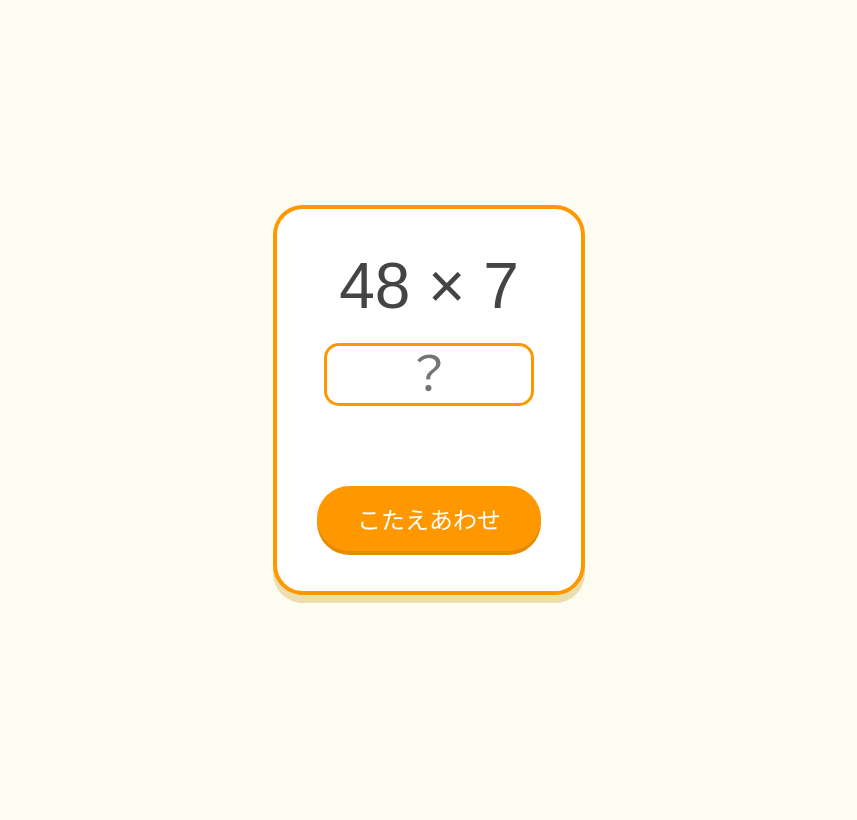
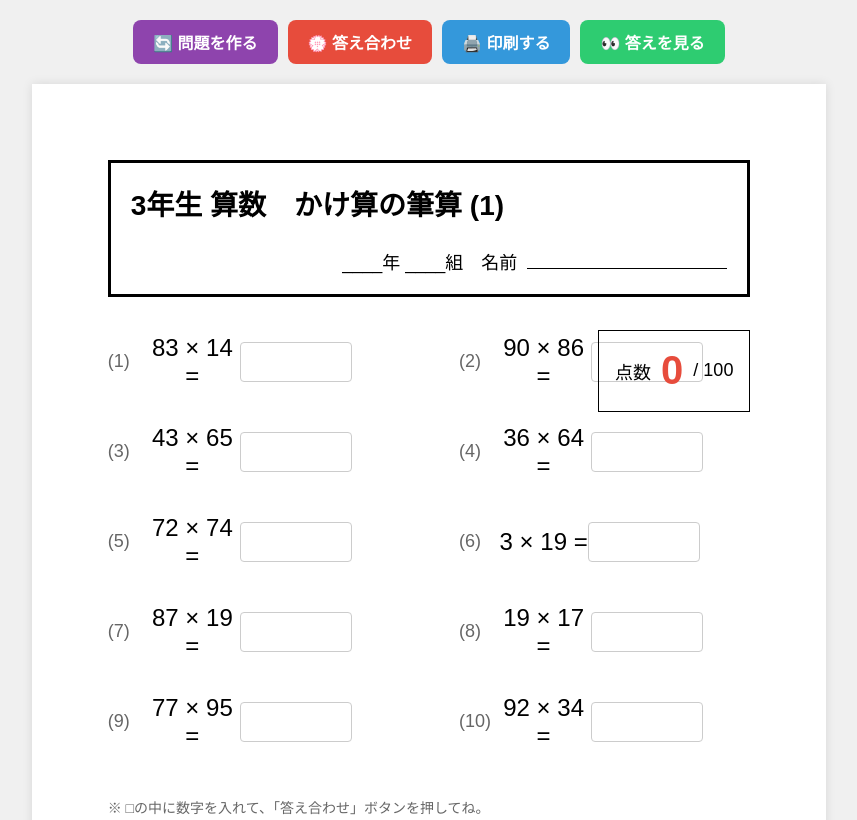
Before and after one commit to kuboT-21/Math, a plain HTML site: page index.html in a window 1280 px wide. Shown: the top 820 px of the page, without its empty margins (211-1068 px from the left). Drawn offline with Linux system fonts and the light colour scheme; a web font is replaced by a local one.

Commit message:
Add files via upload

```diff
--- a/index.html
+++ b/index.html
@@ -2,66 +2,253 @@
 <html lang="ja">
 <head>
     <meta charset="UTF-8">
-    <title>2けたのかけざん練習</title>
-    <link href="https://fonts.googleapis.com/css2?family=Zen+Maru+Gothic:wght@700&display=swap" rel="stylesheet">
+    <meta name="viewport" content="width=device-width, initial-scale=1.0">
+    <title>3年生 算数 かけざんプリント</title>
+    <link href="https://fonts.googleapis.com/css2?family=Zen+Maru+Gothic:wght@500;700&display=swap" rel="stylesheet">
     <style>
-        body { font-family: 'Zen Maru Gothic', sans-serif; background-color: #fdfcf0; display: flex; justify-content: center; align-items: center; height: 100vh; margin: 0; }
-        .box { background: white; padding: 40px; border-radius: 30px; box-shadow: 0 8px 0 #eddeaf; text-align: center; border: 4px solid #ff9800; }
-        .q { font-size: 4rem; margin-bottom: 20px; color: #444; }
-        input { font-family: 'Zen Maru Gothic', sans-serif; font-size: 3rem; width: 200px; text-align: center; border: 3px solid #ccc; border-radius: 15px; outline: none; }
-        input:focus { border-color: #ff9800; }
-        #feedback { font-size: 2.5rem; height: 60px; margin-top: 20px; font-weight: bold; }
-        .maru { color: #f44336; }
-        .batsu { color: #2196f3; }
-        button { font-family: 'Zen Maru Gothic', sans-serif; font-size: 1.5rem; background: #ff9800; color: white; border: none; padding: 15px 40px; border-radius: 50px; cursor: pointer; box-shadow: 0 4px 0 #e68a00; }
-        button:active { transform: translateY(4px); box-shadow: none; }
+        /* 基本設定 */
+        body {
+            font-family: 'Zen Maru Gothic', sans-serif;
+            background-color: #f0f0f0;
+            margin: 0;
+            padding: 20px;
+            display: flex;
+            flex-direction: column;
+            align-items: center;
+        }
+
+        /* 上部ボタンエリア（印刷時は非表示） */
+        .menu-bar {
+            display: flex;
+            gap: 10px;
+            margin-bottom: 20px;
+        }
+        .btn {
+            cursor: pointer;
+            border: none;
+            border-radius: 8px;
+            padding: 10px 20px;
+            color: white;
+            font-size: 16px;
+            font-weight: bold;
+            display: flex;
+            align-items: center;
+            gap: 5px;
+            transition: opacity 0.2s;
+        }
+        .btn:hover { opacity: 0.8; }
+        .btn-new     { background-color: #8e44ad; } /* 紫 */
+        .btn-check   { background-color: #e74c3c; } /* 赤 */
+        .btn-print   { background-color: #3498db; } /* 青 */
+        .btn-show    { background-color: #2ecc71; } /* 緑 */
+
+        /* プリント用紙エリア */
+        .sheet {
+            background-color: white;
+            width: 210mm; /* A4サイズ相当 */
+            min-height: 297mm;
+            padding: 20mm;
+            box-sizing: border-box;
+            box-shadow: 0 0 10px rgba(0,0,0,0.1);
+            position: relative;
+        }
+
+        /* ヘッダー部分（タイトルと名前欄） */
+        .header-box {
+            border: 3px solid black;
+            padding: 20px;
+            margin-bottom: 30px;
+            position: relative;
+        }
+        .title {
+            font-size: 28px;
+            font-weight: bold;
+            margin: 0 0 20px 0;
+        }
+        .name-area {
+            text-align: right;
+            font-size: 18px;
+        }
+        .name-line {
+            display: inline-block;
+            width: 200px;
+            border-bottom: 1px solid black;
+            margin-left: 10px;
+            height: 25px;
+        }
+
+        /* 点数ボックス */
+        .score-box {
+            position: absolute;
+            right: 20mm;
+            top: 65mm;
+            border: 1px solid black;
+            width: 150px;
+            height: 80px;
+            display: flex;
+            align-items: center;
+            justify-content: center;
+            font-size: 18px;
+        }
+        .score-val {
+            font-size: 40px;
+            color: #e74c3c;
+            margin: 0 10px;
+            font-weight: bold;
+        }
+
+        /* 問題エリア */
+        .questions-grid {
+            display: grid;
+            grid-template-columns: 1fr 1fr;
+            gap: 40px 60px;
+            margin-top: 40px;
+        }
+        .q-item {
+            display: flex;
+            align-items: center;
+            font-size: 24px;
+            height: 50px;
+        }
+        .q-num {
+            width: 40px;
+            font-size: 18px;
+            color: #666;
+        }
+        .q-text {
+            flex-grow: 1;
+            text-align: center;
+            font-variant-numeric: tabular-nums;
+        }
+        .ans-input {
+            width: 100px;
+            font-family: 'Zen Maru Gothic', sans-serif;
+            font-size: 24px;
+            border: 1px solid #ccc;
+            border-radius: 4px;
+            padding: 5px;
+            text-align: center;
+            outline: none;
+        }
+        .ans-input:focus { border-color: #3498db; }
+        .mark {
+            width: 40px;
+            font-size: 30px;
+            margin-left: 10px;
+            font-weight: bold;
+        }
+        .correct { color: #e74c3c; }
+        .incorrect { color: #3498db; }
+
+        /* 印刷時の設定 */
+        @media print {
+            body { background-color: white; padding: 0; }
+            .menu-bar { display: none; }
+            .sheet { box-shadow: none; width: 100%; padding: 10mm; }
+            .ans-input { border: 1px solid #eee; }
+        }
     </style>
 </head>
 <body>
-<div class="box">
-    <div class="q" id="question">-- × --</div>
-    <input type="text" id="ans" placeholder="？" inputmode="numeric">
-    <div id="feedback"></div>
-    <button id="btn" onclick="check()">こたえあわせ</button>
-</div>
+
+    <div class="menu-bar">
+        <button class="btn btn-new" onclick="makeQuestions()">🔄 問題を作る</button>
+        <button class="btn btn-check" onclick="checkAnswers()">💮 答え合わせ</button>
+        <button class="btn btn-print" onclick="window.print()">🖨️ 印刷する</button>
+        <button class="btn btn-show" onclick="showAnswers()">👀 答えを見る</button>
+    </div>
+
+    <div class="sheet">
+        <div class="header-box">
+            <h1 class="title">3年生 算数　かけ算の筆算 (1)</h1>
+            <div class="name-area">
+                ____年 ____組　名前<span class="name-line"></span>
+            </div>
+        </div>
+
+        <div class="score-box">
+            点数 <span id="total-score" class="score-val">0</span> / 100
+        </div>
+
+        <div id="q-container" class="questions-grid">
+            </div>
+
+        <p style="margin-top: 50px; color: #666; font-size: 14px;">
+            ※ □の中に数字を入れて、「答え合わせ」ボタンを押してね。
+        </p>
+    </div>
 
 <script>
-    let a, b, goal;
-    const qEl = document.getElementById('question');
-    const ansEl = document.getElementById('ans');
-    const fbEl = document.getElementById('feedback');
-    const btnEl = document.getElementById('btn');
+    let questions = [];
 
-    function newQ() {
-        a = Math.floor(Math.random() * 90) + 10;
-        b = Math.floor(Math.random() * 8) + 2;
-        goal = a * b;
-        qEl.innerText = a + " × " + b;
-        ansEl.value = "";
-        fbEl.innerText = "";
-        btnEl.innerText = "こたえあわせ";
-        btnEl.onclick = check;
-        ansEl.focus();
+    // 全角数字を半角に変換
+    function toHalfWidth(str) {
+        return str.replace(/[０-９]/g, s => String.fromCharCode(s.charCodeAt(0) - 0xFEE0));
     }
 
-    ansEl.addEventListener('input', () => {
-        ansEl.value = ansEl.value.replace(/[０-９]/g, s => String.fromCharCode(s.charCodeAt(0) - 0xFEE0)).replace(/[^0-9]/g, '');
-    });
+    // 問題作成
+    function makeQuestions() {
+        const container = document.getElementById('q-container');
+        container.innerHTML = "";
+        questions = [];
+        document.getElementById('total-score').innerText = "0";
 
-    function check() {
-        if (ansEl.value == goal) {
-            fbEl.innerText = "○ せいかい！";
-            fbEl.className = "maru";
-            btnEl.innerText = "つぎへ";
-            btnEl.onclick = newQ;
-        } else {
-            fbEl.innerText = "× ざんねん！";
-            fbEl.className = "batsu";
+        for (let i = 0; i < 10; i++) {
+            // かけられる数：1桁または2桁
+            const n1 = Math.floor(Math.random() * 98) + 2;
+            // かける数：必ず2桁 (10-99)
+            const n2 = Math.floor(Math.random() * 90) + 10;
+
+            questions.push({ n1, n2, ans: n1 * n2 });
+
+            const div = document.createElement('div');
+            div.className = 'q-item';
+            div.innerHTML = `
+                <div class="q-num">(${i + 1})</div>
+                <div class="q-text">${n1} × ${n2} =</div>
+                <input type="text" class="ans-input" id="input-${i}" inputmode="numeric">
+                <div id="mark-${i}" class="mark"></div>
+            `;
+            container.appendChild(div);
         }
+
+        // 入力制限と変換の設定
+        document.querySelectorAll('.ans-input').forEach(input => {
+            input.addEventListener('input', function() {
+                this.value = toHalfWidth(this.value).replace(/[^0-9]/g, '');
+            });
+        });
     }
 
-    ansEl.addEventListener('keypress', e => { if(e.key==='Enter') btnEl.click(); });
-    newQ();
+    // 答え合わせ・採点
+    function checkAnswers() {
+        let score = 0;
+        questions.forEach((q, i) => {
+            const userInput = document.getElementById(`input-${i}`).value;
+            const mark = document.getElementById(`mark-${i}`);
+
+            if (parseInt(userInput) === q.ans) {
+                mark.innerText = "○";
+                mark.className = "mark correct";
+                score += 10;
+            } else {
+                mark.innerText = "×";
+                mark.className = "mark incorrect";
+            }
+        });
+        document.getElementById('total-score').innerText = score;
+    }
+
+    // 答えを見る
+    function showAnswers() {
+        questions.forEach((q, i) => {
+            document.getElementById(`input-${i}`).value = q.ans;
+        });
+    }
+
+    // 最初の起動
+    makeQuestions();
 </script>
+
 </body>
 </html>
```
